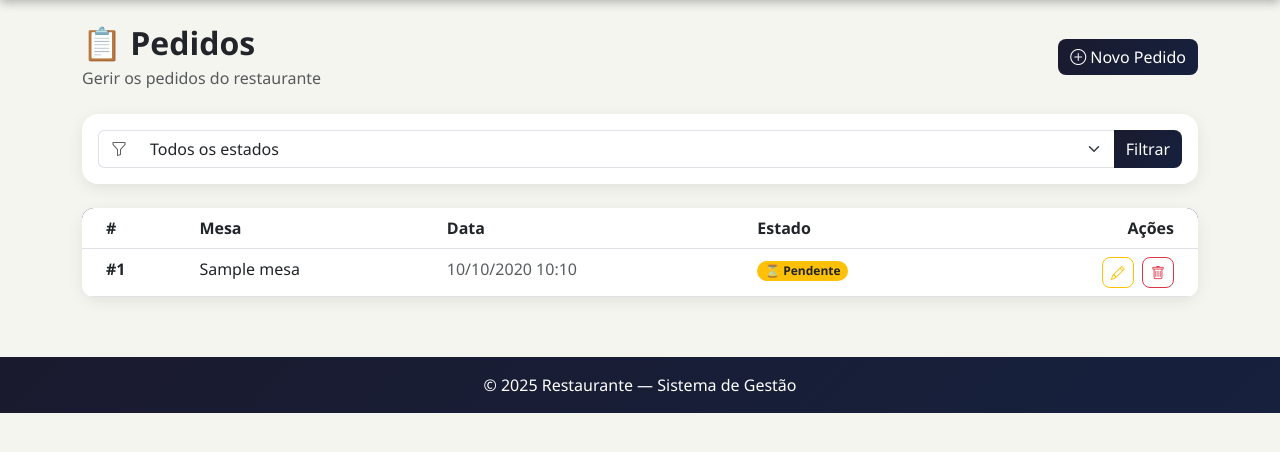
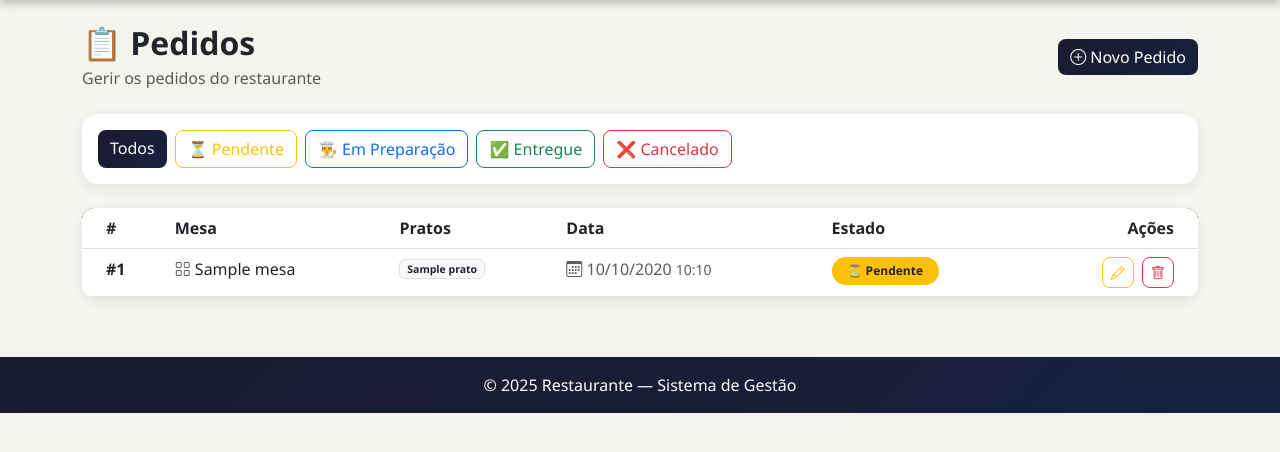
Before and after one commit to martanectarzinho-hub/tarefafinal, a Django app: template gestao/templates/gestao/lista_pedidos.html in a window 1280 px wide. Shown: the part 60-512 px from the top of the page. Run offline with Django 5.2, Linux system fonts and the light colour scheme; the template is opened without the code that fills it: most values are stand-ins (such as "Sample title", 1, 10 or a date in 2020).

Commit message:
alterações

```diff
--- a/gestao/templates/gestao/lista_pedidos.html
+++ b/gestao/templates/gestao/lista_pedidos.html
@@ -11,29 +11,36 @@
     </a>
 </div>
 
-<div class="card mb-4">
-    <div class="card-body p-3">
-        <form method="get">
-            <div class="input-group">
-                <span class="input-group-text bg-white border-end-0">
-                    <i class="bi bi-funnel text-muted"></i>
-                </span>
-                <select name="estado" class="form-select border-start-0">
-                    <option value="">Todos os estados</option>
-                    <option value="pendente" {% if estado == 'pendente' %}selected{% endif %}>Pendente</option>
-                    <option value="em_preparacao" {% if estado == 'em_preparacao' %}selected{% endif %}>Em Preparação</option>
-                    <option value="entregue" {% if estado == 'entregue' %}selected{% endif %}>Entregue</option>
-                    <option value="cancelado" {% if estado == 'cancelado' %}selected{% endif %}>Cancelado</option>
-                </select>
-                <button type="submit" class="btn btn-dark">Filtrar</button>
-                {% if estado %}
-                    <a href="{% url 'lista_pedidos' %}" class="btn btn-outline-secondary">Limpar</a>
-                {% endif %}
+<!-- Filtros por estado -->
+<div class="row g-3 mb-4">
+    <div class="col-12">
+        <div class="card">
+            <div class="card-body p-3">
+                <form method="get">
+                    <div class="d-flex gap-2 flex-wrap">
+                        <a href="{% url 'lista_pedidos' %}" class="btn {% if not estado %}btn-dark{% else %}btn-outline-secondary{% endif %}">
+                            Todos
+                        </a>
+                        <a href="?estado=pendente" class="btn {% if estado == 'pendente' %}btn-warning{% else %}btn-outline-warning{% endif %}">
+                            ⏳ Pendente
+                        </a>
+                        <a href="?estado=em_preparacao" class="btn {% if estado == 'em_preparacao' %}btn-primary{% else %}btn-outline-primary{% endif %}">
+                            👨‍🍳 Em Preparação
+                        </a>
+                        <a href="?estado=entregue" class="btn {% if estado == 'entregue' %}btn-success{% else %}btn-outline-success{% endif %}">
+                            ✅ Entregue
+                        </a>
+                        <a href="?estado=cancelado" class="btn {% if estado == 'cancelado' %}btn-danger{% else %}btn-outline-danger{% endif %}">
+                            ❌ Cancelado
+                        </a>
+                    </div>
+                </form>
             </div>
-        </form>
+        </div>
     </div>
 </div>
 
+<!-- Tabela de pedidos -->
 <div class="card">
     <div class="card-body p-0">
         <table class="table table-hover mb-0">
@@ -41,6 +48,7 @@
                 <tr>
                     <th class="ps-4">#</th>
                     <th>Mesa</th>
+                    <th>Pratos</th>
                     <th>Data</th>
                     <th>Estado</th>
                     <th class="text-end pe-4">Ações</th>
@@ -54,17 +62,27 @@
                             #{{ pedido.id }}
                         </a>
                     </td>
-                    <td>{{ pedido.mesa }}</td>
-                    <td class="text-muted">{{ pedido.data|date:"d/m/Y H:i" }}</td>
+                    <td>
+                        <i class="bi bi-grid text-muted"></i> {{ pedido.mesa }}
+                    </td>
+                    <td class="text-muted small">
+                        {% for prato in pedido.pratos.all %}
+                            <span class="badge bg-light text-dark border">{{ prato.nome }}</span>
+                        {% endfor %}
+                    </td>
+                    <td class="text-muted">
+                        <i class="bi bi-calendar3"></i> {{ pedido.data|date:"d/m/Y" }}
+                        <small class="text-muted">{{ pedido.data|date:"H:i" }}</small>
+                    </td>
                     <td>
                         {% if pedido.estado == 'pendente' %}
-                            <span class="badge rounded-pill bg-warning text-dark">⏳ Pendente</span>
+                            <span class="badge rounded-pill bg-warning text-dark px-3 py-2">⏳ Pendente</span>
                         {% elif pedido.estado == 'em_preparacao' %}
-                            <span class="badge rounded-pill bg-primary">👨‍🍳 Em Preparação</span>
+                            <span class="badge rounded-pill bg-primary px-3 py-2">👨‍🍳 Em Preparação</span>
                         {% elif pedido.estado == 'entregue' %}
-                            <span class="badge rounded-pill bg-success">✅ Entregue</span>
+                            <span class="badge rounded-pill bg-success px-3 py-2">✅ Entregue</span>
                         {% else %}
-                            <span class="badge rounded-pill bg-danger">❌ Cancelado</span>
+                            <span class="badge rounded-pill bg-danger px-3 py-2">❌ Cancelado</span>
                         {% endif %}
                     </td>
                     <td class="text-end pe-4">
@@ -78,9 +96,12 @@
                 </tr>
                 {% empty %}
                 <tr>
-                    <td colspan="5" class="text-center py-5 text-muted">
+                    <td colspan="6" class="text-center py-5 text-muted">
                         <i class="bi bi-inbox" style="font-size:2rem;"></i>
                         <p class="mt-2">Nenhum pedido encontrado.</p>
+                        <a href="{% url 'criar_pedido' %}" class="btn btn-dark btn-sm">
+                            <i class="bi bi-plus-circle"></i> Criar primeiro pedido
+                        </a>
                     </td>
                 </tr>
                 {% endfor %}
```
